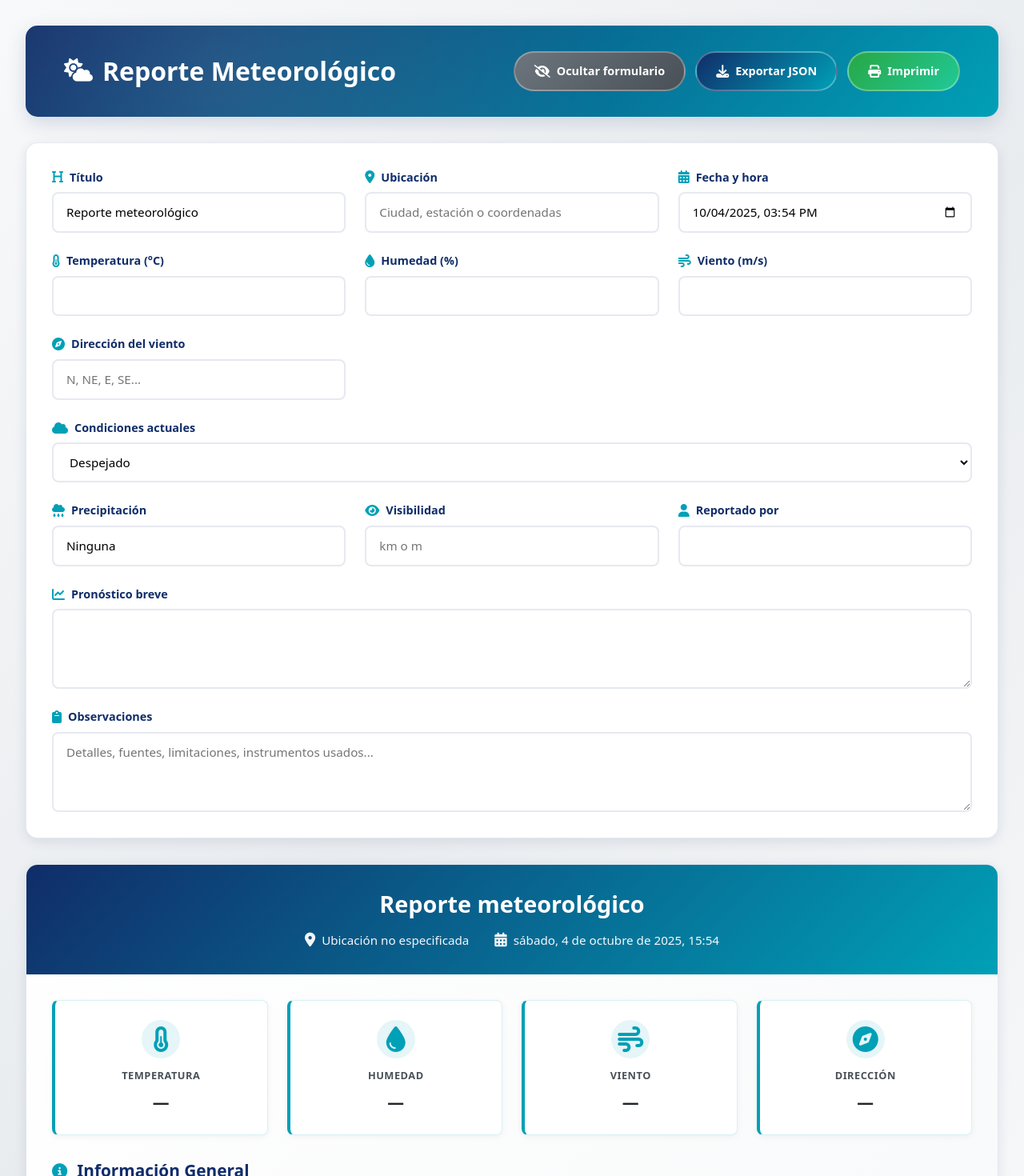
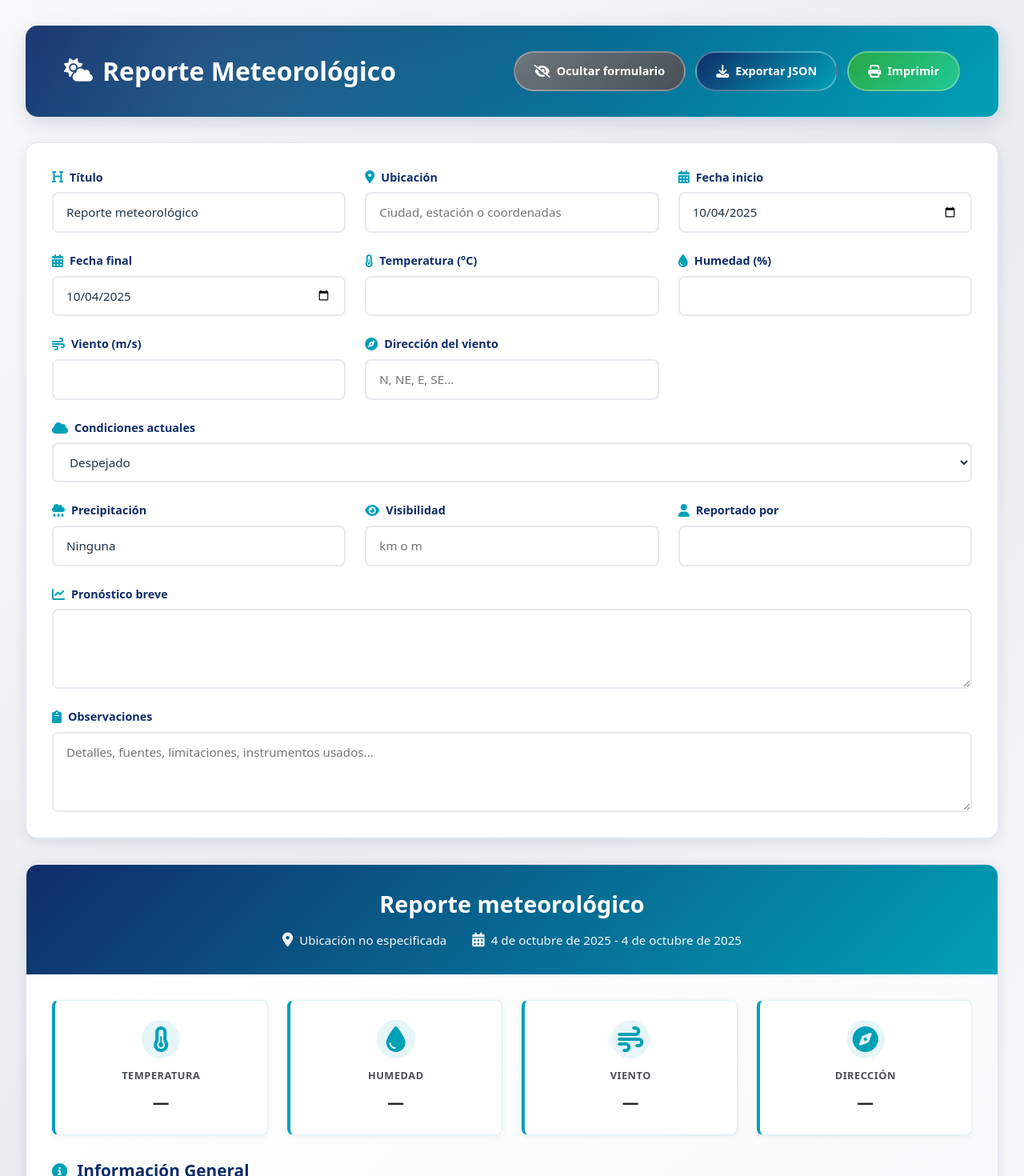
Before and after one commit to EduardoZabala/space-apps, a React (Vite) app in the folder space-app-frontend/: page / in a window 1280 px wide. Shown: the top 1470 px of the page at 80% size. Built offline with nearby package versions, Linux system fonts and the light colour scheme.

Commit message:
Refactor WeatherReport component to use startDate and endDate instead of datetime; add date validation

```diff
--- a/space-app-frontend/src/components/WeatherReport.tsx
+++ b/space-app-frontend/src/components/WeatherReport.tsx
@@ -3,7 +3,8 @@ import { useEffect, useState } from 'react'
 type WeatherReportData = {
   title: string
   location: string
-  datetime: string
+  startDate: string
+  endDate: string
   temperatureC?: number
   humidity?: number
   windSpeed?: number
@@ -20,7 +21,8 @@ export default function WeatherReport() {
   const [data, setData] = useState<WeatherReportData>({
     title: 'Reporte meteorológico',
     location: '',
-    datetime: new Date().toISOString().slice(0, 16), // yyyy-mm-ddThh:mm
+    startDate: new Date().toISOString().slice(0, 10),
+    endDate: new Date().toISOString().slice(0, 10),
     temperatureC: undefined,
     humidity: undefined,
     windSpeed: undefined,
@@ -34,13 +36,25 @@ export default function WeatherReport() {
   })
 
   const [showPreview, setShowPreview] = useState(true)
+  const [dateError, setDateError] = useState('')
 
   useEffect(() => {
     // Keep preview open by default on first render
   }, [])
 
   function update<K extends keyof WeatherReportData>(key: K, value: WeatherReportData[K]) {
-    setData((d) => ({ ...d, [key]: value }))
+    setData((d) => {
+      const newData = { ...d, [key]: value }
+      if (key === 'startDate' || key === 'endDate') {
+        if (newData.startDate && newData.endDate && newData.endDate < newData.startDate) {
+          setDateError('La fecha final debe ser mayor o igual a la fecha inicio')
+          return d
+        } else {
+          setDateError('')
+        }
+      }
+      return newData
+    })
   }
 
   function tempF(): number | undefined {
@@ -119,14 +133,29 @@ export default function WeatherReport() {
               <div className="weather-form-field">
                 <label className="weather-form-label">
                   <i className="fas fa-calendar-alt"></i>
-                  Fecha y hora
+                  Fecha inicio
                 </label>
                 <input
-                  type="datetime-local"
+                  type="date"
                   className="weather-form-input"
-                  value={data.datetime}
-                  onChange={(e) => update('datetime', e.target.value)}
+                  value={data.startDate}
+                  onChange={(e) => update('startDate', e.target.value)}
                 />
+              </div>
+
+              <div className="weather-form-field">
+                <label className="weather-form-label">
+                  <i className="fas fa-calendar-alt"></i>
+                  Fecha final
+                </label>
+                <input
+                  type="date"
+                  className="weather-form-input"
+                  value={data.endDate}
+                  onChange={(e) => update('endDate', e.target.value)}
+                  style={{ borderColor: dateError ? '#dc3545' : undefined }}
+                />
+                {dateError && <div style={{ color: '#dc3545', fontSize: '0.875rem', marginTop: '0.25rem' }}>{dateError}</div>}
               </div>
 
               <div className="weather-form-field">
@@ -279,10 +308,11 @@ export default function WeatherReport() {
               </div>
               <div className="weather-meta-item">
                 <i className="fas fa-calendar-alt"></i>
-                <span>{data.datetime ? new Date(data.datetime).toLocaleString('es-ES', {
-                  dateStyle: 'full',
-                  timeStyle: 'short'
-                }) : 'Fecha no especificada'}</span>
+                <span>
+                  {data.startDate && data.endDate
+                    ? `${new Date(data.startDate).toLocaleDateString('es-ES', { dateStyle: 'long' })} - ${new Date(data.endDate).toLocaleDateString('es-ES', { dateStyle: 'long' })}`
+                    : 'Fechas no especificadas'}
+                </span>
               </div>
             </div>
           </div>
--- a/space-app-frontend/src/index.css
+++ b/space-app-frontend/src/index.css
@@ -3,9 +3,9 @@
   line-height: 1.5;
   font-weight: 400;
 
-  color-scheme: light dark;
-  color: rgba(255, 255, 255, 0.87);
-  background-color: #242424;
+  color-scheme: light;
+  color: #213547;
+  background-color: #ffffff;
 
   font-synthesis: none;
   text-rendering: optimizeLegibility;
@@ -45,6 +45,14 @@ body {
 h1 {
   font-size: 3.2em;
   line-height: 1.1;
+  color: #213547;
+}
+
+input,
+select,
+textarea {
+  color: #213547;
+  background-color: #ffffff;
 }
 
 button {
@@ -54,7 +62,8 @@ button {
   font-size: 1em;
   font-weight: 500;
   font-family: inherit;
-  background-color: #1a1a1a;
+  background-color: #f9f9f9;
+  color: #213547;
   cursor: pointer;
   transition: border-color 0.25s;
 }
@@ -66,15 +75,16 @@ button:focus-visible {
   outline: 4px auto -webkit-focus-ring-color;
 }
 
-@media (prefers-color-scheme: light) {
+@media (prefers-color-scheme: dark) {
   :root {
     color: #213547;
     background-color: #ffffff;
   }
-  a:hover {
-    color: #747bff;
-  }
-  button {
-    background-color: #f9f9f9;
+
+  input,
+  select,
+  textarea {
+    color: #213547;
+    background-color: #ffffff;
   }
 }
```
